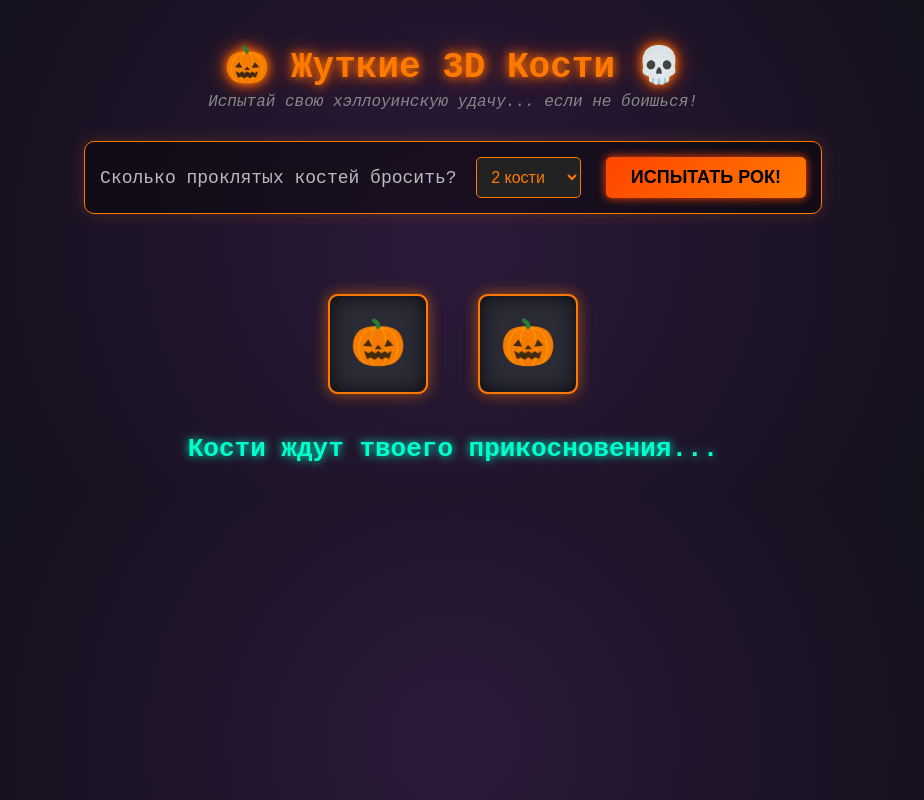
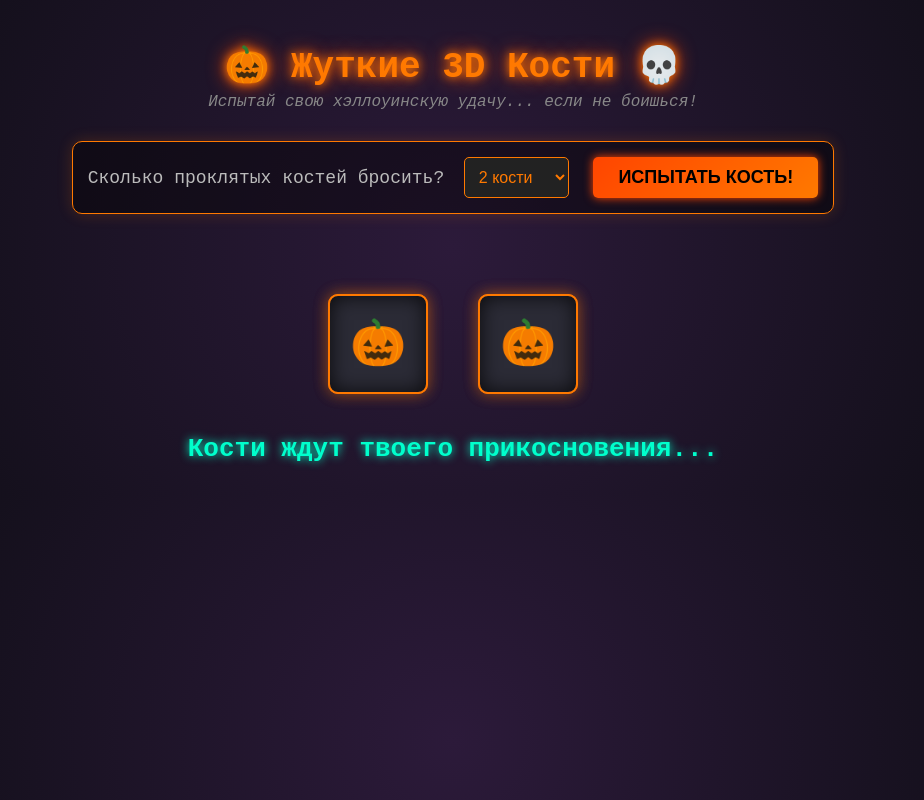
Before and after one commit to windecs/kosti.github.io, a plain HTML site: page index.html in a window 1280 px wide. Shown: the whole page, without its empty margins (187-1111 px from the left). Drawn offline with Linux system fonts and the light colour scheme.

Commit message:
Update index.html

```diff
--- a/index.html
+++ b/index.html
@@ -150,7 +150,7 @@
             <option value="4">4 кости</option>
             <option value="5">5 костей</option>
         </select>
-        <button id="roll-btn" onclick="rollAllDice()">Испытать рок!</button>
+        <button id="roll-btn" onclick="rollAllDice()">Испытать кость!</button>
     </div>
 
     <div id="dice-wrapper"></div>
```
